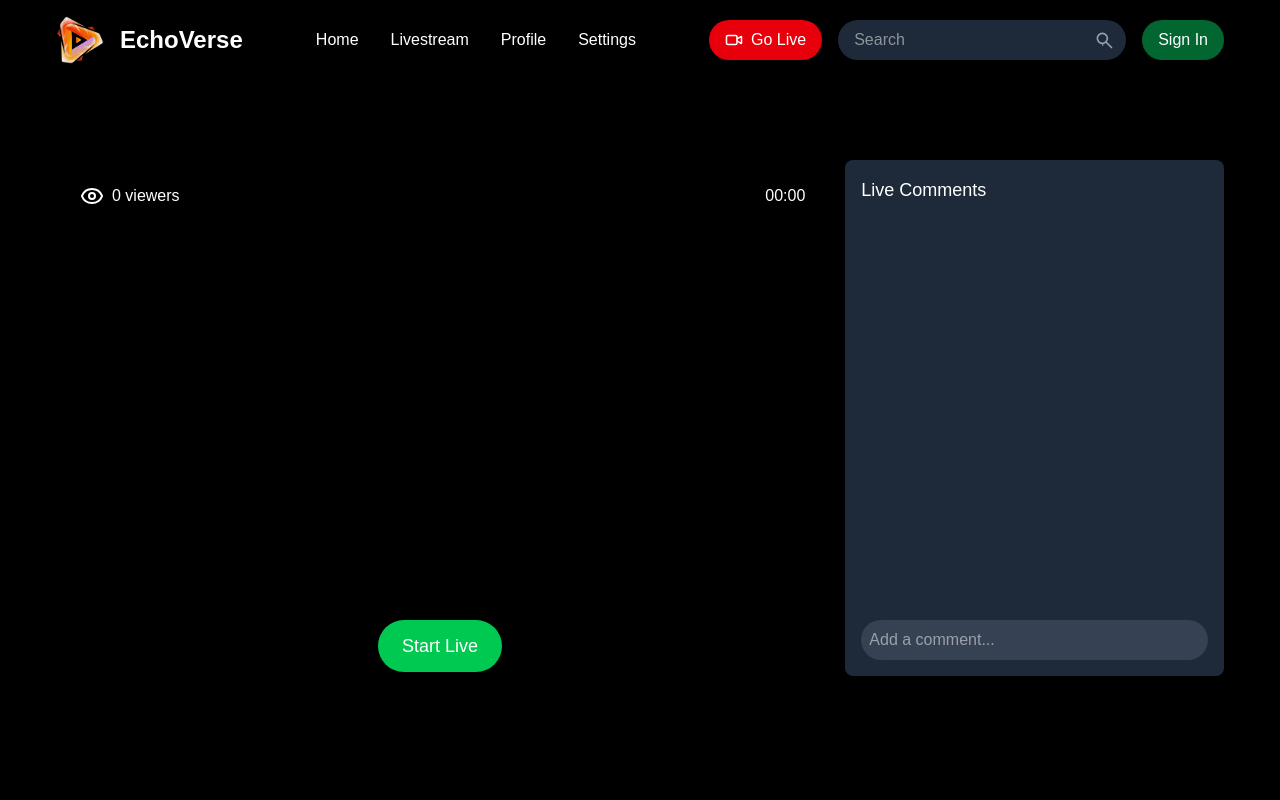
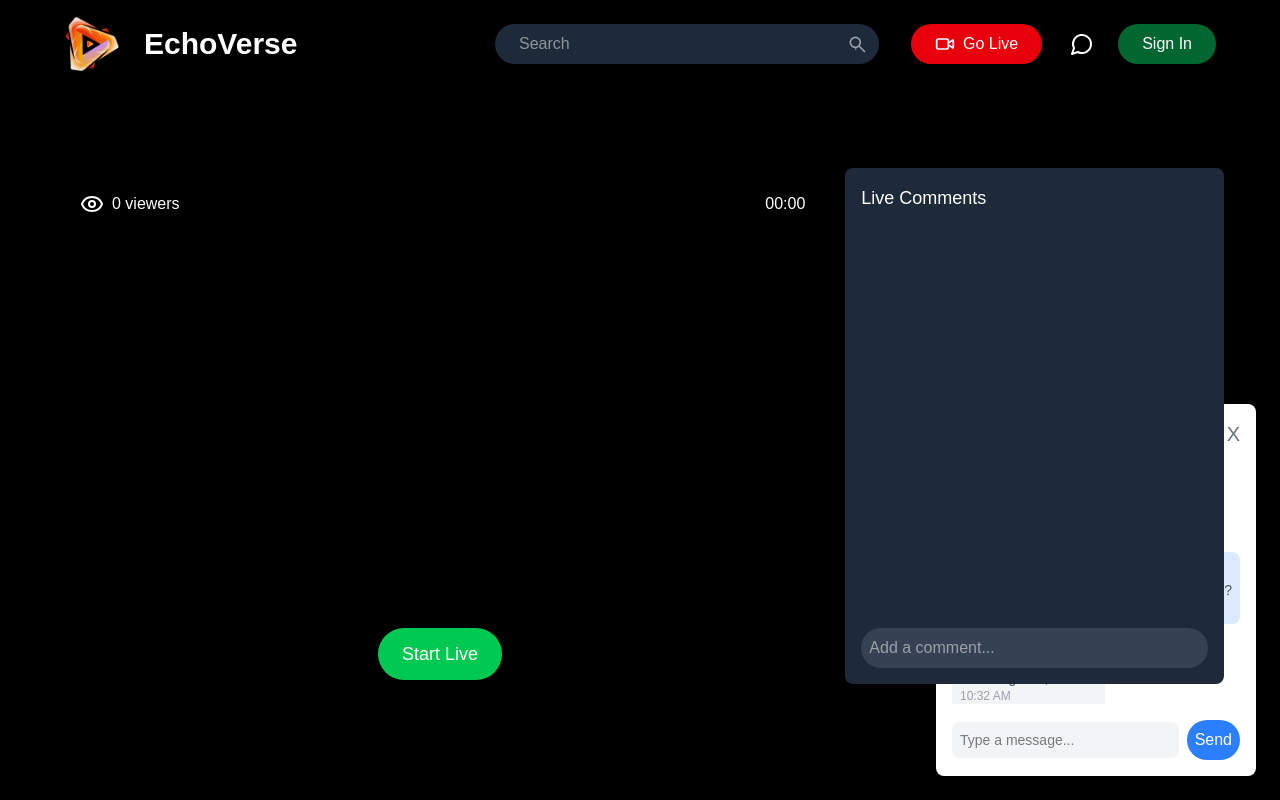
Before and after one commit to BaoNgoc2801/EchoVerse, a Next.js app: page /livestream in a window 1280 px wide. Shown: the top 800 px of the page. Built offline with nearby package versions, Linux system fonts and the light colour scheme.

Commit message:
Add UI of chat box

```diff
--- a/src/app/layout.tsx
+++ b/src/app/layout.tsx
@@ -1,6 +1,8 @@
 import type { Metadata } from "next";
 import { Geist, Geist_Mono } from "next/font/google";
 import "./globals.css";
+import ChatBox from "@/components/chat/chat"; // Import the ChatBox component
+
 
 const geistSans = Geist({
     variable: "--font-geist-sans",
@@ -27,7 +29,7 @@ export default function RootLayout({
         <body
             className={`${geistSans.variable} ${geistMono.variable} antialiased`}
         >
-            {/*<Navbar />*/}
+        <ChatBox />
             {children}
         </body>
         </html>
--- /dev/null
+++ b/src/components/chat-list/index.tsx
@@ -0,0 +1,44 @@
+"use client";
+
+import React from "react";
+
+type Chat = {
+    id: string;
+    name: string;
+    lastMessage: string;
+    time: string;
+};
+
+const mockChats: Chat[] = [
+    { id: "1", name: "Akina Oanh", lastMessage: "Tin nhắn đang chờ mới", time: "10:30 AM" },
+    { id: "2", name: "Nhóm học tập", lastMessage: "Anh: giống facebook", time: "6 phút" },
+    { id: "3", name: "Thu Diễm", lastMessage: "Polpot thời đại mới: Vaiz", time: "46 phút" },
+    { id: "4", name: "Tuyển vắng lai TP Thủ Đức 1", lastMessage: "Team mình tuyển t...", time: "45 phút" },
+    { id: "5", name: "A", lastMessage: "Như: 🔥 HACK BẢN THÂN T...", time: "1 giờ" },
+    { id: "6", name: "IU PASS Community", lastMessage: "Kỳ: Minh có các môn", time: "5 giờ" },
+];
+
+const ChatList = ({ onChatSelect }: { onChatSelect: (chat: Chat) => void }) => {
+    return (
+        <div className="absolute top-16 right-0 bg-white shadow-lg rounded-lg w-80 p-4 z-10 max-h-80 overflow-auto">
+            <h3 className="font-bold text-2xl mb-2 text-black">Chat</h3>
+            <ul>
+                {mockChats.map((chat) => (
+                    <li
+                        key={chat.id}
+                        className="flex justify-between items-center py-2 border-b border-gray-300 cursor-pointer hover:bg-gray-100 px-2 rounded"
+                        onClick={() => onChatSelect(chat)}
+                    >
+                        <div>
+                            <div className="font-semibold text-black">{chat.name}</div>
+                            <div className="text-sm text-gray-500">{chat.lastMessage}</div>
+                        </div>
+                        <span className="text-xs text-gray-400">{chat.time}</span>
+                    </li>
+                ))}
+            </ul>
+        </div>
+    );
+};
+
+export default ChatList;
--- a/src/components/chat/chat.tsx
+++ b/src/components/chat/chat.tsx
@@ -1,44 +1,64 @@
-"use client"
+import React from "react";
 
-import React, { useState } from "react";
+type Message = {
+    id: string;
+    text: string;
+    sender: string;
+    time: string;
+};
 
-const Chat: React.FC = () => {
-    const [message, setMessage] = useState("");
-    const [messages, setMessages] = useState<string[]>([]);
+type Chat = {
+    id: string;
+    name: string;
+    messages: Message[];
+};
 
-    const sendMessage = () => {
-        if (message) {
-            setMessages((prevMessages) => [...prevMessages, message]);
-            setMessage("");
-        }
-    };
+const mockChat: Chat = {
+    id: "1",
+    name: "Akina Oanh",
+    messages: [
+        { id: "1", text: "Hey, how are you?", sender: "Akina Oanh", time: "10:30 AM" },
+        { id: "2", text: "I'm good, how about you?", sender: "You", time: "10:31 AM" },
+        { id: "3", text: "I'm doing well, thanks!", sender: "Akina Oanh", time: "10:32 AM" },
+        { id: "4", text: "What are you up to today?", sender: "Akina Oanh", time: "10:33 AM" },
+    ],
+};
 
+const ChatPopup = ({ chat = mockChat, onClose }: { chat: Chat; onClose: () => void }) => {
     return (
-        <div className="p-4 bg-gray-800 text-white w-full max-w-lg mx-auto mt-4 rounded-lg">
-            <div className="h-64 overflow-auto p-2 bg-gray-700 rounded-md mb-4">
-                {messages.map((msg, idx) => (
-                    <div key={idx} className="p-2 mb-2 bg-gray-600 rounded">
-                        {msg}
-                    </div>
-                ))}
+        <div className="fixed bottom-6 right-6 bg-white text-black shadow-lg rounded-lg w-80 p-4 z-20 max-h-96">
+            <div className="flex justify-between items-center mb-4">
+                <h3 className="font-semibold text-xl">{chat.name}</h3>
+                <button onClick={onClose} className="text-gray-500 text-xl">
+                    X
+                </button>
             </div>
-            <div className="flex gap-2">
+
+            <div className="h-60 overflow-auto mb-4">
+                {/* Displaying messages */}
+                <div className="space-y-4">
+                    {chat.messages.map((message) => (
+                        <div key={message.id} className={`flex ${message.sender === "You" ? "justify-end" : "justify-start"} items-start`}>
+                            <div className={`text-sm text-gray-600 max-w-xs ${message.sender === "You" ? "bg-blue-100" : "bg-gray-100"} p-2 rounded-lg`}>
+                                <div className="font-semibold">{message.sender}</div>
+                                <div>{message.text}</div>
+                                <div className="text-xs text-gray-400">{message.time}</div>
+                            </div>
+                        </div>
+                    ))}
+                </div>
+            </div>
+
+            <div className="flex items-center space-x-2">
                 <input
                     type="text"
-                    className="flex-grow p-2 rounded bg-gray-600 text-white"
-                    value={message}
-                    onChange={(e) => setMessage(e.target.value)}
-                    placeholder="Type a message"
+                    placeholder="Type a message..."
+                    className="bg-gray-100 text-sm p-2 w-full rounded-lg focus:outline-none"
                 />
-                <button
-                    className="bg-blue-600 px-4 py-2 rounded"
-                    onClick={sendMessage}
-                >
-                    Send
-                </button>
+                <button className="bg-blue-500 text-white p-2 rounded-full">Send</button>
             </div>
         </div>
     );
 };
 
-export default Chat;
+export default ChatPopup;
--- a/src/components/common/header/index.tsx
+++ b/src/components/common/header/index.tsx
@@ -2,11 +2,19 @@
 
 import Link from "next/link";
 import { useState } from "react";
-import { Video } from "lucide-react"; // Using Lucide for icon
+import { Video, MessageCircle } from "lucide-react";
 import AuthModal from "@/app/auth/page";
+import ChatList from "@/components/chat-list/index";
+import ChatPopup from "@/components/chat/chat";
+
+
 
 const Header = () => {
     const [showAuthModal, setShowAuthModal] = useState(false);
+    const [showChatList, setShowChatList] = useState(false);
+    const [selectedChat, setSelectedChat] = useState<null | { id: string; name: string; lastMessage: string; time: string }>(null);
+
+
     const openModal = () => {
         setShowAuthModal(true);
     };
@@ -16,55 +24,44 @@ const Header = () => {
         setShowAuthModal(false);
     };
 
+
+    // Toggle the chat list visibility
+    const toggleChatList = () => {
+        setShowChatList((prev) => !prev);
+    };
+
+    const handleChatSelect = (chat: { id: string; name: string; lastMessage: string; time: string }) => {
+        setSelectedChat(chat);
+        setShowChatList(false);
+    };
+
+    const handleCloseChat = () => {
+        setSelectedChat(null);
+    };
+
     return (
-        <header className="bg-black text-white shadow-md py-4">
-            <div className="mx-auto px-4 flex items-center justify-between">
+        <header className="bg-black text-white shadow-lg py-4">
+            <div className="mx-auto px-6 flex items-center justify-between">
                 {/* Logo Section */}
-                <div className="flex items-center space-x-4">
+                <div className="flex items-center space-x-6">
                     <Link href="/">
                         <img
                             src="/image/logo.png"
                             alt="Logo"
-                            className="w-12 h-12 object-contain"
+                            className="w-14 h-14 object-contain"
                         />
                     </Link>
-                    <h1 className="text-2xl font-bold">EchoVerse</h1>
+                    <h1 className="text-3xl font-semibold">EchoVerse</h1>
                 </div>
 
-                {/* Navigation Links */}
-                <nav className="hidden md:flex space-x-8">
-                    <Link href="/">
-                        Home
-                    </Link>
-                    <Link href="/livestream">
-                        Livestream
-                    </Link>
-                    <Link href="/profile">
-                        Profile
-                    </Link>
-                    <Link href="/settings">
-                        Settings
-                    </Link>
-
-                </nav>
-
-
-                {/* Search Bar and Sign In Button */}
-                <div className="flex items-center space-x-4">
-                    {/* Go Live Button */}
-                    <Link href="/livestream">
-                        <button className="flex items-center space-x-2 bg-red-600 text-white py-2 px-4 rounded-full hover:bg-red-700 transition duration-300">
-                            <Video size={18} />
-                            <span>Go Live</span>
-                        </button>
-                    </Link>
-
+                {/* Navigation Links (move search and Go Live to the right) */}
+                <nav className="flex space-x-8 items-center ml-auto">
                     {/* Search Bar */}
                     <div className="relative">
                         <input
                             type="text"
                             placeholder="Search"
-                            className="bg-gray-800 text-white rounded-full px-4 py-2 w-72 focus:outline-none"
+                            className="bg-gray-800 text-white rounded-full px-6 py-2 w-96 focus:outline-none focus:ring-2 focus:ring-purple-600 transition duration-300"
                         />
                         <svg
                             xmlns="http://www.w3.org/2000/svg"
@@ -82,16 +79,40 @@ const Header = () => {
                         </svg>
                     </div>
 
+                    {/* Go Live Button */}
+                    <Link href="/livestream">
+                        <button
+                            className="flex items-center space-x-2 bg-red-600 text-white py-2 px-6 rounded-full hover:bg-red-700 transition duration-300 mr-7"
+                        >
+                            <Video size={20} />
+                            <span className="font-medium">Go Live</span>
+                        </button>
+                    </Link>
+                </nav>
 
+                {/* Search Bar and Sign In Button */}
+                <div className="flex items-center space-x-6">
+                    {/* Chat Icon */}
+                    <div className="relative">
+                        <MessageCircle
+                            size={24}
+                            className="text-white cursor-pointer hover:text-gray-300 transition duration-300"
+                            onClick={toggleChatList}
+                        />
+                    </div>
 
                     {/* Sign In Button */}
                     <button
                         onClick={openModal} // Open the modal on click
-                        className="bg-green-800 text-white py-2 px-4 rounded-full hover:bg-purple-700 transition duration-300"
+                        className="bg-green-800 text-white py-2 px-6 rounded-full hover:bg-green-700 transition duration-300"
                     >
                         Sign In
                     </button>
                 </div>
+
+                {showChatList && <ChatList onChatSelect={handleChatSelect} />}
+                {selectedChat && <ChatPopup chat={selectedChat} onClose={handleCloseChat} />}
+
 
                 {/* Mobile Menu Button */}
                 <button className="md:hidden text-2xl">
@@ -99,8 +120,7 @@ const Header = () => {
                 </button>
             </div>
 
-            {showAuthModal && <AuthModal onClose={closeModal}/>}
-
+            {showAuthModal && <AuthModal onClose={closeModal} />}
         </header>
     );
 };
```
